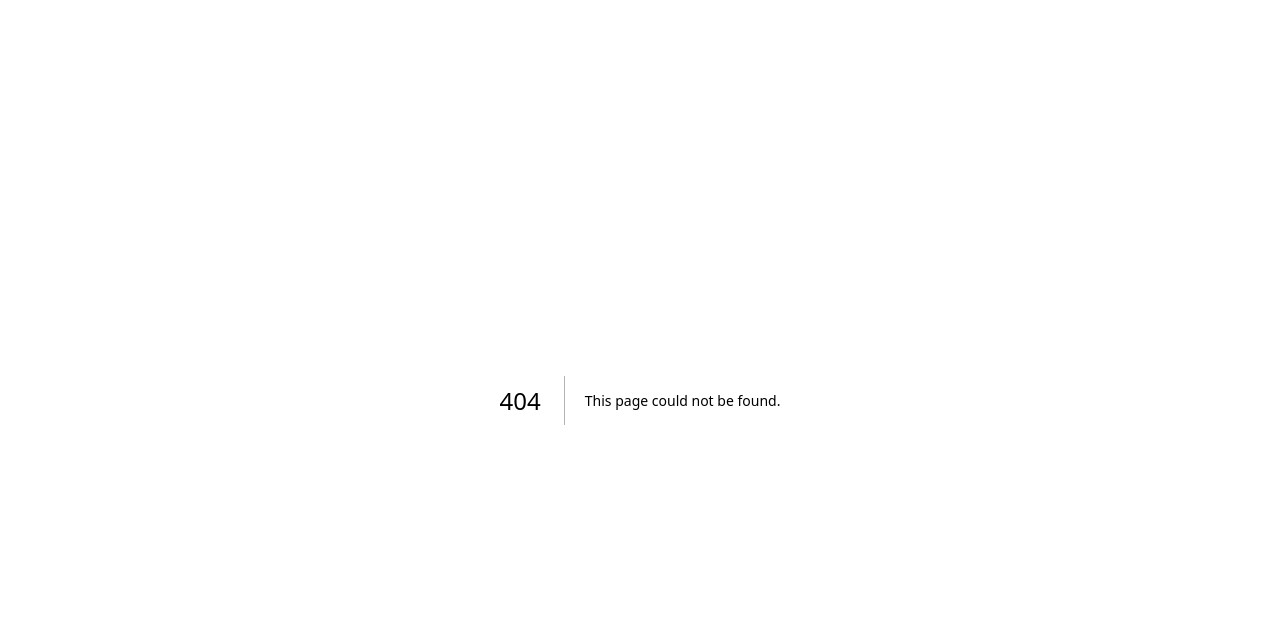
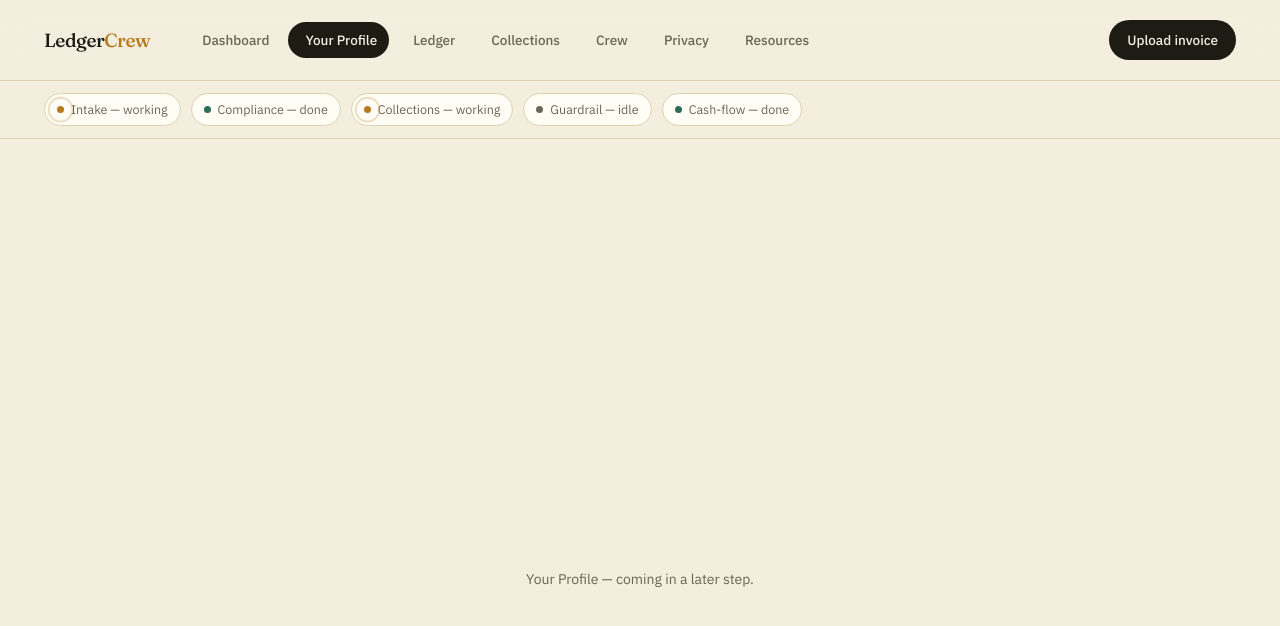
Before and after one commit to Subhomoy-byte/ledgercrew-ai, a Next.js app in the folder apps/web/: page /profile in a window 1280 px wide. Before the commit this address had no page. Shown: the top 626 px of the page. Built offline with nearby package versions, Linux system fonts and the light colour scheme.

Commit message:
Step 2a: shared dashboard nav/layout

```diff
--- a/apps/web/app/(dashboard)/layout.tsx
+++ b/apps/web/app/(dashboard)/layout.tsx
@@ -1,5 +1,116 @@
+"use client";
+
+import { useEffect, useRef } from "react";
+import Link from "next/link";
+import { usePathname } from "next/navigation";
+import gsap from "gsap";
+
+const TABS = [
+  { label: "Dashboard", href: "/dashboard" },
+  { label: "Your Profile", href: "/profile" },
+  { label: "Ledger", href: "/ledger" },
+  { label: "Collections", href: "/collections" },
+  { label: "Crew", href: "/crew" },
+  { label: "Privacy", href: "/privacy" },
+  { label: "Resources", href: "/resources" },
+];
+
+const DUTY = [
+  { name: "Intake", status: "working" as const },
+  { name: "Compliance", status: "done" as const },
+  { name: "Collections", status: "working" as const },
+  { name: "Guardrail", status: "idle" as const },
+  { name: "Cash-flow", status: "done" as const },
+];
+
+function DutyDot({ status }: { status: "working" | "done" | "idle" }) {
+  const base = "relative h-[7px] w-[7px] rounded-full";
+  if (status === "working") {
+    return (
+      <span className={`${base} bg-amber`}>
+        <span className="absolute -inset-1 animate-[ring_1.6s_ease-out_infinite] rounded-full border-[1.5px] border-amber" />
+      </span>
+    );
+  }
+  if (status === "done") return <span className={`${base} bg-green`} />;
+  return <span className={`${base} bg-ink-soft`} />;
+}
+
 export default function DashboardLayout({
   children,
 }: Readonly<{ children: React.ReactNode }>) {
-  return <div>{children}</div>;
+  const pathname = usePathname();
+  const tabsRef = useRef<HTMLDivElement>(null);
+  const indicatorRef = useRef<HTMLDivElement>(null);
+  const tabRefs = useRef<Record<string, HTMLAnchorElement | null>>({});
+
+  useEffect(() => {
+    const activeTab = tabRefs.current[pathname];
+    const container = tabsRef.current;
+    const indicator = indicatorRef.current;
+    if (!activeTab || !container || !indicator) return;
+    const reduceMotion = window.matchMedia(
+      "(prefers-reduced-motion: reduce)"
+    ).matches;
+    gsap.to(indicator, {
+      x: activeTab.offsetLeft,
+      width: activeTab.offsetWidth,
+      duration: reduceMotion ? 0 : 0.45,
+      ease: "power3.out",
+    });
+  }, [pathname]);
+
+  return (
+    <div className="min-h-screen bg-bg">
+      <nav className="sticky top-0 z-20 flex items-center gap-7 border-b border-line bg-bg/80 px-6 py-5 backdrop-blur-md sm:px-11">
+        <div className="font-serif text-[19px] font-medium tracking-tight">
+          Ledger<span className="text-amber">Crew</span>
+        </div>
+
+        <div ref={tabsRef} className="relative ml-2 flex gap-1">
+          <div
+            ref={indicatorRef}
+            className="absolute top-0 h-full rounded-full bg-ink"
+            style={{ width: 0 }}
+          />
+          {TABS.map((tab) => {
+            const active = pathname === tab.href;
+            return (
+              <Link
+                key={tab.href}
+                href={tab.href}
+                ref={(el) => {
+                  tabRefs.current[tab.href] = el;
+                }}
+                className={`relative z-[1] rounded-full px-4 py-2 text-[13.5px] font-medium transition-colors ${
+                  active ? "text-bg" : "text-ink-soft hover:text-ink"
+                }`}
+              >
+                {tab.label}
+              </Link>
+            );
+          })}
+        </div>
+
+        <div className="flex-1" />
+        <button className="rounded-full bg-ink px-[18px] py-2.5 text-[13.5px] font-medium text-bg">
+          Upload invoice
+        </button>
+      </nav>
+
+      <div className="flex flex-wrap gap-2.5 border-b border-line px-6 py-3 sm:px-11">
+        {DUTY.map((agent) => (
+          <span
+            key={agent.name}
+            className="flex items-center gap-[7px] rounded-full border border-line bg-surface px-3 py-1.5 text-[12.5px] text-ink-soft"
+          >
+            <DutyDot status={agent.status} />
+            {agent.name} — {agent.status}
+          </span>
+        ))}
+      </div>
+
+      <main className="mx-auto max-w-[1180px] px-6 py-10 sm:px-11">{children}</main>
+    </div>
+  );
 }
--- /dev/null
+++ b/apps/web/app/(dashboard)/profile/page.tsx
@@ -0,0 +1,7 @@
+export default function Page() {
+  return (
+    <main className="min-h-screen flex items-center justify-center px-6">
+      <p className="text-ink-soft text-sm">Your Profile — coming in a later step.</p>
+    </main>
+  );
+}
--- a/apps/web/app/globals.css
+++ b/apps/web/app/globals.css
@@ -102,3 +102,8 @@ body {
     animation: none !important;
   }
 }
+
+@keyframes ring {
+  0% { transform: scale(0.6); opacity: 0.9; }
+  100% { transform: scale(2.2); opacity: 0; }
+}
```
